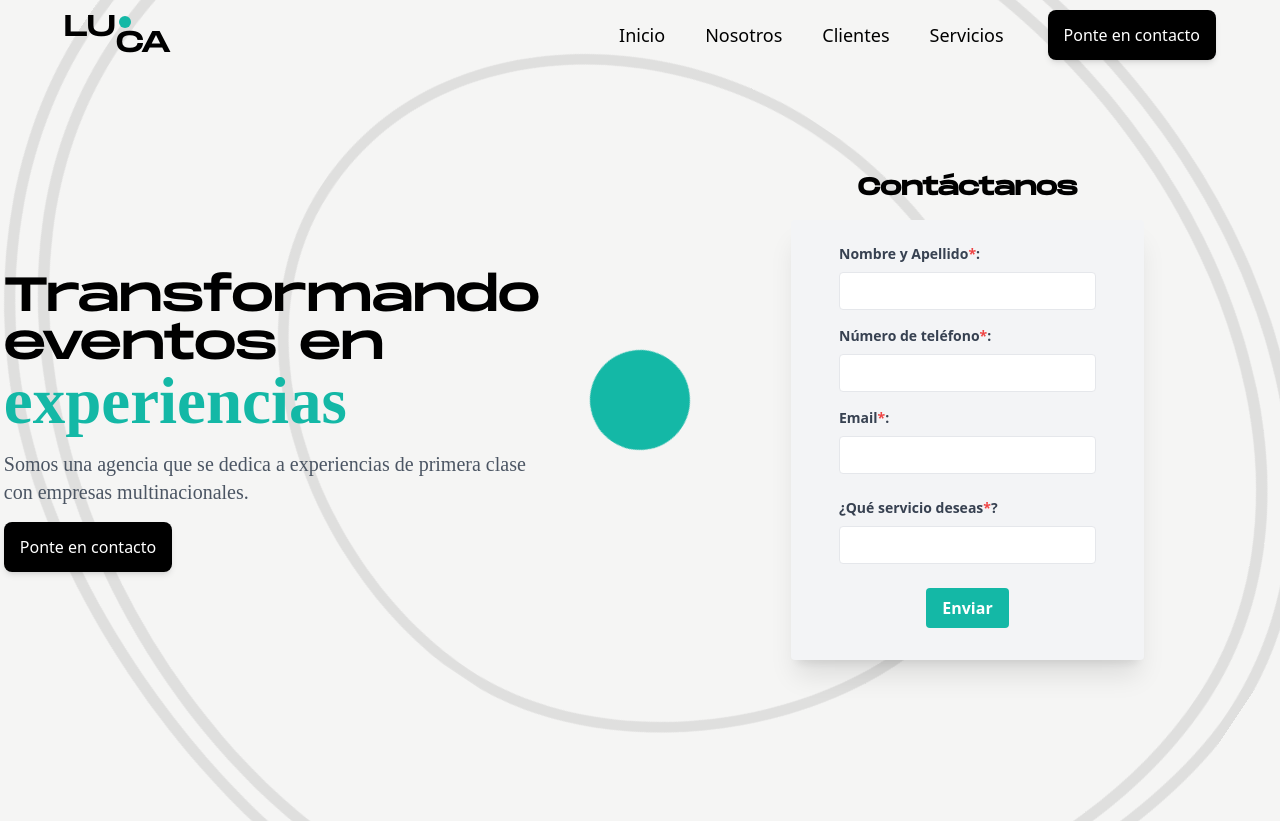
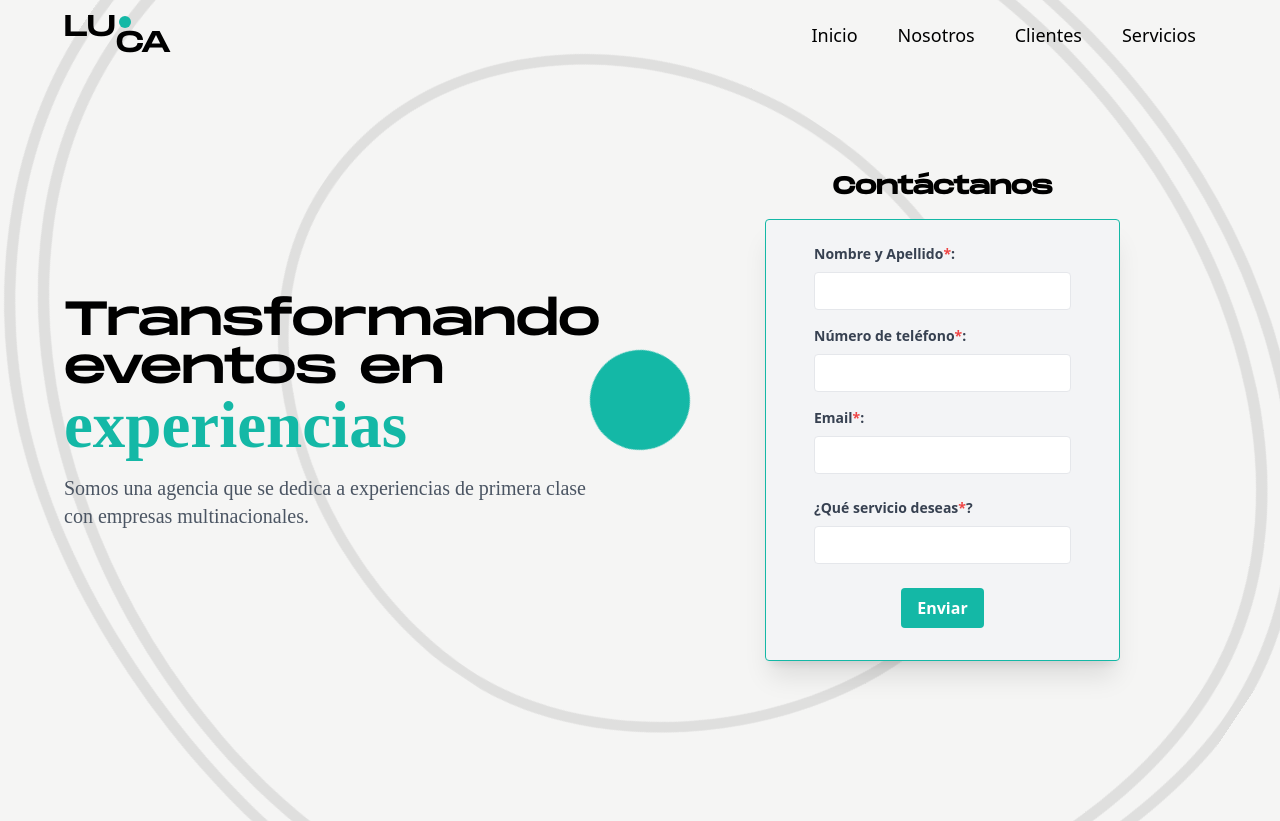
Before and after one commit to Alvarg27/luca-next, a Next.js app: page / in a window 1280 px wide. Shown: the top 821 px of the page. Built offline with nearby package versions, Linux system fonts and the light colour scheme; a web font is replaced by a local one.

Commit message:
Agregar Mensaje Pero ARREGLA EL FORM

```diff
--- a/components/Footer/Footer.js
+++ b/components/Footer/Footer.js
@@ -51,6 +51,10 @@ const Footer = () => {
                 <RiPhoneFill className="cursor-pointer mx-2 text-stone-400" />
                 <p className="text-stone-400">52 442 127 1294</p>
               </div>
+              <div className="flex items-center text-stone-100 md:mt-0 mt-4">
+                <RiMailFill className="cursor-pointer mx-2 text-stone-400" />
+                <p className="text-stone-400">lucaexperiences@gmail.com</p>
+              </div>
             </div>
           </div>
         </div>
--- a/components/Form/Form.js
+++ b/components/Form/Form.js
@@ -23,12 +23,19 @@ const Form = () => {
     e.preventDefault();
 
     // Validate all fields
-    const fieldsToValidate = ['name', 'telefono', 'email', 'servicio'];
+    const fieldsToValidate = [
+      'name',
+      'telefono',
+      'email',
+      'servicio',
+    ];
     const newErrors = {};
 
     fieldsToValidate.forEach((field) => {
       if (!formData[field]) {
-        newErrors[field] = `${field.charAt(0).toUpperCase() + field.slice(1)} is required`;
+        newErrors[field] = `${
+          field.charAt(0).toUpperCase() + field.slice(1)
+        } is required`;
       }
     });
 
@@ -37,7 +44,9 @@ const Form = () => {
       return;
     }
 
-    emailjs
+    setIsSent(true);
+
+    /* emailjs
       .sendForm(
         process.env.NEXT_PUBLIC_SERVICE_ID,
         process.env.NEXT_PUBLIC_TEMPLATE_ID,
@@ -60,13 +69,39 @@ const Form = () => {
         (error) => {
           console.log(error.text);
         }
-      );
+      ); */
   };
 
   return (
     <div>
-      <h2 className="text-2xl font-bold mb-4 text-center font-monument">Contáctanos</h2>
-      <form ref={form} onSubmit={sendEmail} className="bg-gray-100 shadow-xl rounded px-12 pt-6 pb-8 mb-4">
+      <h2 className="text-2xl font-bold mb-4 text-center font-monument">
+        Contáctanos
+      </h2>
+
+      {isSent ? (
+        <div className="mb-4 p-4 border border-green-500 bg-green-100 text-base text-green-800 rounded flex items-center">
+          <svg
+            className="h-6 w-6 mr-2 text-green-500"
+            fill="none"
+            strokeLinecap="round"
+            strokeLinejoin="round"
+            strokeWidth="2"
+            viewBox="0 0 24 24"
+            stroke="currentColor"
+          >
+            <path d="M5 13l4 4L19 7"></path>
+          </svg>
+          <div>
+            <p className="font-bold">¡Gracias por tu mensaje!</p>
+            <p>Nos pondremos en contacto contigo en breve.</p>
+          </div>
+        </div>
+      ) : (
+        <form
+          ref={form}
+          onSubmit={sendEmail}
+          className="bg-gray-100 shadow-xl rounded px-12 pt-6 pb-8 mb-4 border border-teal-500"
+        >
           {Object.keys(errors).length > 0 && (
             <div className="mb-4 text-red-500">
               {Object.keys(errors).map((key) => (
@@ -75,14 +110,13 @@ const Form = () => {
             </div>
           )}
 
-        {isSent && (
-          <div className="mb-4 text-base text-green-500">
-            Se envió correctamente el mensaje! {/* You can customize this message */}
-          </div>
-        )}
           <div className="mb-4">
-          <label className="block text-gray-700 text-sm font-bold mb-2" htmlFor="name">
-            Nombre y Apellido<span className="text-red-500">*</span>:
+            <label
+              className="block text-gray-700 text-sm font-bold mb-2"
+              htmlFor="name"
+            >
+              Nombre y Apellido<span className="text-red-500">*</span>
+              :
             </label>
             <input
               className="appearance-none border rounded w-full py-2 px-3 text-gray-700 leading-tight focus:outline-none focus:shadow-outline"
@@ -95,8 +129,12 @@ const Form = () => {
           </div>
 
           <div className="mb-4">
-          <label className="block text-gray-700 text-sm font-bold mb-2" htmlFor="telefono">
-            Número de teléfono<span className="text-red-500">*</span>:
+            <label
+              className="block text-gray-700 text-sm font-bold mb-2"
+              htmlFor="telefono"
+            >
+              Número de teléfono
+              <span className="text-red-500">*</span>:
             </label>
             <input
               className="appearance-none border rounded w-full py-2 px-3 text-gray-700 leading-tight focus:outline-none focus:shadow-outline"
@@ -109,7 +147,10 @@ const Form = () => {
           </div>
 
           <div className="mb-6">
-          <label className="block text-gray-700 text-sm font-bold mb-2" htmlFor="email">
+            <label
+              className="block text-gray-700 text-sm font-bold mb-2"
+              htmlFor="email"
+            >
               Email<span className="text-red-500">*</span>:
             </label>
             <input
@@ -123,8 +164,12 @@ const Form = () => {
           </div>
 
           <div className="mb-6">
-          <label className="block text-gray-700 text-sm font-bold mb-2" htmlFor="servicio">
-            ¿Qué servicio deseas<span className="text-red-500">*</span>?
+            <label
+              className="block text-gray-700 text-sm font-bold mb-2"
+              htmlFor="servicio"
+            >
+              ¿Qué servicio deseas
+              <span className="text-red-500">*</span>?
             </label>
             <input
               className="appearance-none border rounded w-full py-2 px-3 text-gray-700 leading-tight focus:outline-none focus:shadow-outline"
@@ -145,6 +190,7 @@ const Form = () => {
             </button>
           </div>
         </form>
+      )}
     </div>
   );
 };
--- a/components/Header/DropwdownMenu.js
+++ b/components/Header/DropwdownMenu.js
@@ -50,20 +50,6 @@ export default function DropdownMenu() {
         {items.map((item, i) => (
           <DropdownItem key={i} item={item} index={i} />
         ))}
-        <Button
-          style={{
-            opacity: showButton ? 1 : 0,
-            transition: "0.2s",
-            transform: `translateY(${showButton ? 0 : 5}px)`,
-          }}
-          onClick={() => {
-            router.push("/contacto");
-            setDropdownIsOpen(false);
-          }}
-          className="bg-black text-white my-4"
-        >
-          Contactar
-        </Button>
       </div>
     </div>
   );
--- a/components/Header/Header.js
+++ b/components/Header/Header.js
@@ -16,13 +16,7 @@ const Header = () => {
         <LucaLogo />
         {width > 1024 && (
           <div className="flex items-center ">
-            <Navigation className="mr-6" />
-            <Button
-              onClick={() => router.push("/contacto")}
-              className="bg-black text-white "
-            >
-              Ponte en contacto
-            </Button>
+            <Navigation />
           </div>
         )}
       </div>
--- a/components/Hero/HeroSection.js
+++ b/components/Hero/HeroSection.js
@@ -15,8 +15,8 @@ const HeroSection = () => {
       ref={homeRef}
       className="min-h-screen w-full flex justify-center items-center relative"
     >
-      <div className="max-w-[1200px] w-[95%] relative z-[1] flex-col md:flex-row flex md:mt-[0px]  -mt-[60px] pt-32 md:pt-12">
-        <div className="lg:w-[40%] w-full lg:pr-4 flex items-center md:h-[500px] h-[300px] justify-center">
+      <div className="max-w-[1200px] w-[90%] relative z-[1] flex-col md:flex-row flex md:mt-[0px]  -mt-[60px] pt-32 md:pt-12">
+        <div className="w-full lg:pr-4 flex items-center md:h-[500px] h-[300px] justify-center">
           <div className="text-center md:text-left flex flex-col items-center md:items-start">
             <h2 className="text-3xl lg:text-3xl xl:text-5xl font-medium font-monument">
               Transformando eventos en{' '}
@@ -28,12 +28,6 @@ const HeroSection = () => {
               Somos una agencia que se dedica a experiencias de
               primera clase con empresas multinacionales.
             </p>
-            <Button
-              onClick={() => router.push('/contacto')}
-              className="bg-black text-white"
-            >
-              Ponte en contacto
-            </Button>
           </div>
         </div>
         <div className="flex w-full md:items-end lg:px-24 flex-col justify-center">
```
Also changed, not shown: components/Showcase/ShowcaseCard.js (+4 -4 lines). Lines whose indentation alone changed are shown as unchanged.
